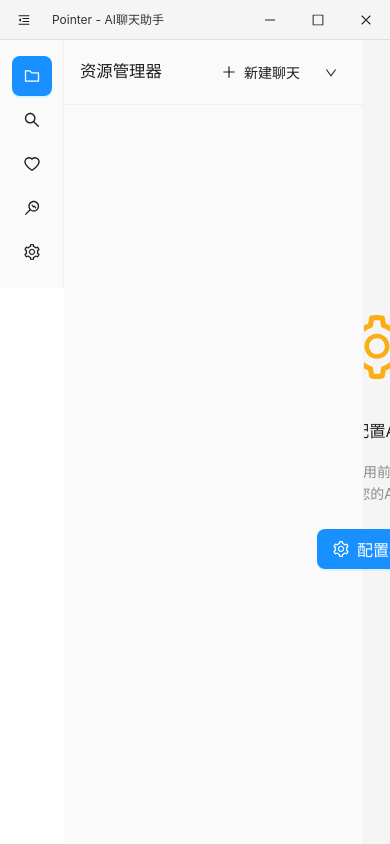
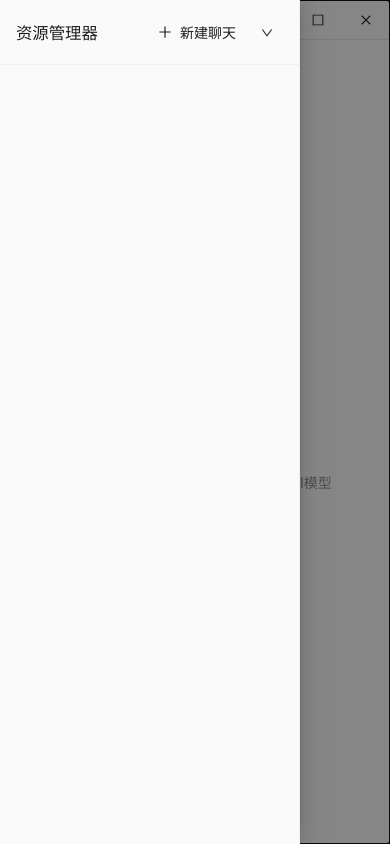
Before and after one commit to experdot/pointer, a React (Vite) app in the folder src/renderer/: page / in a window 390 px wide. Built offline with nearby package versions, Linux system fonts and the light colour scheme.

Commit message:
feat: implement responsive layout with Drawer for narrow screens and enhance ActivityBar with tooltip management

```diff
--- a/src/renderer/src/components/layout/Layout.tsx
+++ b/src/renderer/src/components/layout/Layout.tsx
@@ -1,5 +1,5 @@
 import React, { useState, useEffect } from 'react'
-import { Layout as AntLayout, Button, Tooltip } from 'antd'
+import { Layout as AntLayout, Button, Tooltip, Drawer } from 'antd'
 import { useUIStore } from '../../stores/uiStore'
 import { useSearchStore } from '../../stores/searchStore'
 import Sidebar from './sidebar/Sidebar'
@@ -11,11 +11,30 @@
 
 const { Sider, Content } = AntLayout
 
+// 定义窄屏幕的阈值
+const NARROW_SCREEN_THRESHOLD = 768
+
 export default function Layout() {
   const { sidebarCollapsed, sidebarWidth, toggleSidebar } = useUIStore()
   const { clearSearch, setFilterFolderId } = useSearchStore()
   const [activeTab, setActiveTab] = useState<ActivityBarTab>('explore')
   const [searchOpen, setSearchOpen] = useState(false)
+  const [isNarrowScreen, setIsNarrowScreen] = useState(false)
+
+  // 监听窗口大小变化
+  useEffect(() => {
+    const handleResize = () => {
+      setIsNarrowScreen(window.innerWidth < NARROW_SCREEN_THRESHOLD)
+    }
+
+    // 初始化
+    handleResize()
+
+    window.addEventListener('resize', handleResize)
+    return () => {
+      window.removeEventListener('resize', handleResize)
+    }
+  }, [])
 
   // 处理键盘快捷键
   useEffect(() => {
@@ -46,10 +65,23 @@
   }
 
   const handleActivityTabChange = (tab: ActivityBarTab) => {
+    // 如果点击的是当前已激活的标签
+    if (tab === activeTab) {
+      // 如果侧边栏是展开状态，则切换为收起
+      if (!sidebarCollapsed) {
+        toggleSidebar()
+      }
+      // 如果已经是收起状态，则展开（复用下面的逻辑）
+      else {
+        toggleSidebar()
+      }
+    } else {
+      // 点击的是不同的标签
       setActiveTab(tab)
       // 如果侧边栏折叠，自动展开
       if (sidebarCollapsed) {
         toggleSidebar()
+      }
     }
   }
 
@@ -70,11 +102,7 @@
   return (
     <div className="app-layout">
       {/* 自定义标题栏 */}
-      <TitleBar
-        title="Pointer - AI聊天助手"
-        sidebarCollapsed={sidebarCollapsed}
-        onToggleSidebar={toggleSidebar}
-      />
+      <TitleBar title="Pointer - AI聊天助手" />
 
       <AntLayout className="app-main-layout">
         {/* ActivityBar */}
@@ -82,7 +110,28 @@
           <ActivityBar activeTab={activeTab} onTabChange={handleActivityTabChange} />
         </Sider>
 
-        {/* Sidebar */}
+        {/* 窄屏模式：使用 Drawer */}
+        {isNarrowScreen ? (
+          <Drawer
+            placement="left"
+            open={!sidebarCollapsed}
+            onClose={toggleSidebar}
+            width={sidebarWidth}
+            styles={{ body: { padding: 0 } }}
+            mask={true}
+            maskClosable={true}
+            closable={false}
+          >
+            <Sidebar
+              collapsed={false}
+              activeTab={activeTab}
+              onSearchOpen={handleSearchOpen}
+              onSettingsOpen={handleSearchOpen}
+              onFindInFolder={handleFindInFolder}
+            />
+          </Drawer>
+        ) : (
+          /* 宽屏模式：使用 Sider */
           <Sider
             width={sidebarWidth}
             collapsedWidth={0}
@@ -100,6 +149,7 @@
             />
             <ResizeHandle />
           </Sider>
+        )}
 
         <Content className="app-content">
           <TabsArea />
--- a/src/renderer/src/components/layout/activitybar/ActivityBar.tsx
+++ b/src/renderer/src/components/layout/activitybar/ActivityBar.tsx
@@ -1,4 +1,4 @@
-import React from 'react'
+import React, { useState } from 'react'
 import { Button, Badge, Tooltip } from 'antd'
 import {
   FolderOutlined,
@@ -25,6 +25,8 @@
   const { createAndOpenSettingsPage } = usePagesStore()
   const { openTab } = useTabsStore()
   const { getStats } = useFavoritesStore()
+  const [tooltipVisible, setTooltipVisible] = useState<Record<string, boolean>>({})
+  const [clickLocked, setClickLocked] = useState(false)
 
   // 计算活跃任务数量
   const activeTaskCount = getRunningTasksCount()
@@ -34,8 +36,12 @@
 
   // 处理设置按钮点击
   const handleSettingsClick = () => {
+    setClickLocked(true)
+    setTooltipVisible({ ...tooltipVisible, settings: false })
     const settingsPageId = createAndOpenSettingsPage('llm') // 默认打开LLM配置，因为这是用户最常需要的设置
     openTab(settingsPageId)
+    // 300ms 后解锁
+    setTimeout(() => setClickLocked(false), 300)
   }
 
   const items = [
@@ -66,24 +72,62 @@
     }
   ]
 
+  // 处理标签页点击
+  const handleTabClick = (tab: ActivityBarTab) => {
+    setClickLocked(true)
+    // 关闭所有 tooltip
+    const allClosed: Record<string, boolean> = {}
+    items.forEach(item => {
+      allClosed[item.key] = false
+    })
+    setTooltipVisible(allClosed)
+    onTabChange(tab)
+    // 300ms 后解锁
+    setTimeout(() => setClickLocked(false), 300)
+  }
+
+  // 处理 tooltip 显示变化
+  const handleTooltipOpenChange = (key: string, visible: boolean) => {
+    // 如果在点击锁定期间，不允许显示 tooltip
+    if (clickLocked && visible) {
+      return
+    }
+    setTooltipVisible({ ...tooltipVisible, [key]: visible })
+  }
+
   return (
     <div className="activity-bar">
       {items.map((item) => (
-        <Tooltip key={item.key} title={item.tooltip} placement="right">
+        <Tooltip
+          key={item.key}
+          title={item.tooltip}
+          placement="right"
+          mouseLeaveDelay={0}
+          destroyTooltipOnHide
+          open={tooltipVisible[item.key]}
+          onOpenChange={(visible) => handleTooltipOpenChange(item.key, visible)}
+        >
           <Badge count={item.badge} size="small" offset={[4, -4]}>
             <Button
               type={activeTab === item.key ? 'primary' : 'text'}
               size="large"
               icon={item.icon}
               className="activity-bar-button"
-              onClick={() => onTabChange(item.key)}
+              onClick={() => handleTabClick(item.key)}
             />
           </Badge>
         </Tooltip>
       ))}
 
       {/* 设置按钮独立处理 */}
-      <Tooltip title="设置 - 应用程序设置" placement="right">
+      <Tooltip
+        title="设置 - 应用程序设置"
+        placement="right"
+        mouseLeaveDelay={0}
+        destroyTooltipOnHide
+        open={tooltipVisible.settings}
+        onOpenChange={(visible) => handleTooltipOpenChange('settings', visible)}
+      >
         <Button
           type="text"
           size="large"
--- a/src/renderer/src/components/layout/activitybar/activitybar.css
+++ b/src/renderer/src/components/layout/activitybar/activitybar.css
@@ -6,4 +6,5 @@
   background: #fafafa;
   border-right: 1px solid #f0f0f0;
   gap: 4px;
+  height: 100%;
 }
--- a/src/renderer/src/components/layout/titlebar/TitleBar.tsx
+++ b/src/renderer/src/components/layout/titlebar/TitleBar.tsx
@@ -1,22 +1,19 @@
 import React, { useState, useEffect } from 'react'
 import { Button, Tooltip } from 'antd'
 import {
-  MenuUnfoldOutlined,
-  MenuFoldOutlined,
   MinusOutlined,
   BorderOutlined,
   CloseOutlined,
-  CopyOutlined
+  CopyOutlined,
+  SendOutlined
 } from '@ant-design/icons'
 import './titlebar.css'
 
 interface TitleBarProps {
   title: string
-  sidebarCollapsed: boolean
-  onToggleSidebar: () => void
 }
 
-export default function TitleBar({ title, sidebarCollapsed, onToggleSidebar }: TitleBarProps) {
+export default function TitleBar({ title }: TitleBarProps) {
   const [isMaximized, setIsMaximized] = useState(false)
   const [isMac, setIsMac] = useState(false)
 
@@ -65,14 +62,7 @@
     <div className={`custom-title-bar ${isMac ? 'mac' : ''}`}>
       <div className="title-bar-drag-region">
         <div className="title-bar-left">
-          <Tooltip title={sidebarCollapsed ? '展开侧边栏' : '收起侧边栏'}>
-            <Button
-              type="text"
-              icon={sidebarCollapsed ? <MenuUnfoldOutlined /> : <MenuFoldOutlined />}
-              onClick={onToggleSidebar}
-              className="title-bar-button"
-            />
-          </Tooltip>
+          <SendOutlined className="title-bar-logo" />
           <h2 className="title-bar-title">{title}</h2>
         </div>
         {!isMac && (
--- a/src/renderer/src/components/layout/titlebar/titlebar.css
+++ b/src/renderer/src/components/layout/titlebar/titlebar.css
@@ -75,6 +75,11 @@
   color: #fff;
 }
 
+.title-bar-logo {
+  font-size: 16px;
+  padding: 0 16px;
+}
+
 .title-bar-title {
   margin: 0;
   font-size: 12px;
--- a/src/renderer/src/components/pages/chat/ChatHeader.tsx
+++ b/src/renderer/src/components/pages/chat/ChatHeader.tsx
@@ -152,11 +152,6 @@
   ]
 
   const collapseOptions: MenuProps['items'] = [
-    {
-      key: 'collapse-all',
-      label: '折叠全部消息',
-      onClick: onCollapseAll
-    },
     {
       key: 'expand-all',
       label: '展开全部消息',
@@ -392,25 +387,17 @@
         </div>
         <div className="chat-header-right">
           <Space>
-            {/* 消息树切换按钮 */}
-            {onToggleMessageTree && (
-              <Button
-                type="text"
-                size="small"
-                icon={<BranchesOutlined />}
-                onClick={onToggleMessageTree}
-                title={messageTreeCollapsed ? '展开消息树' : '收起消息树'}
-              >
-                消息树
-              </Button>
-            )}
             {/* 消息折叠/展开下拉按钮 */}
             {messages.length > 0 && (
-              <Dropdown menu={{ items: collapseOptions }} trigger={['click']}>
-                <Button type="text" size="small" icon={<DownOutlined />}>
-                  折叠展开
-                </Button>
-              </Dropdown>
+              <Dropdown.Button
+                type="text"
+                menu={{ items: collapseOptions }}
+                trigger={['click']}
+                onClick={onCollapseAll}
+                icon={<DownOutlined />}
+              >
+                折叠全部
+              </Dropdown.Button>
             )}
             <Dropdown menu={{ items: exportOptions }} trigger={['click']}>
               <Button icon={<ExportOutlined />} type="text">
@@ -419,8 +406,7 @@
             </Dropdown>
             {/* 更多选项按钮 */}
             <Dropdown menu={{ items: moreOptions }} trigger={['click']}>
-              <Button type="text" size="small" icon={<MoreOutlined />}>
-                更多
+              <Button type="text" icon={<MoreOutlined />}>
               </Button>
             </Dropdown>
           </Space>
--- a/src/renderer/src/components/pages/chat/message-tree-sidebar.css
+++ b/src/renderer/src/components/pages/chat/message-tree-sidebar.css
@@ -72,7 +72,7 @@
 
 /* 侧边栏头部 */
 .tree-sidebar-header {
-  padding: 12px 16px;
+  padding: 12px 8px;
   border-bottom: 1px solid #e8e8e8;
   background: #fff;
   display: flex;
```
Lines whose indentation alone changed are shown as unchanged.
